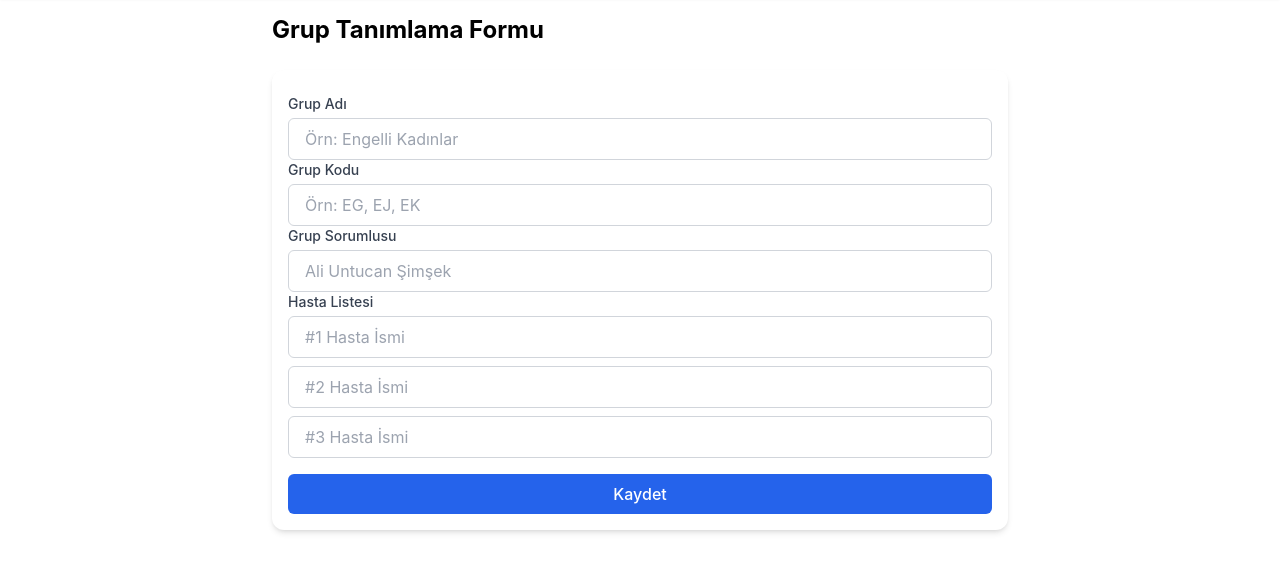
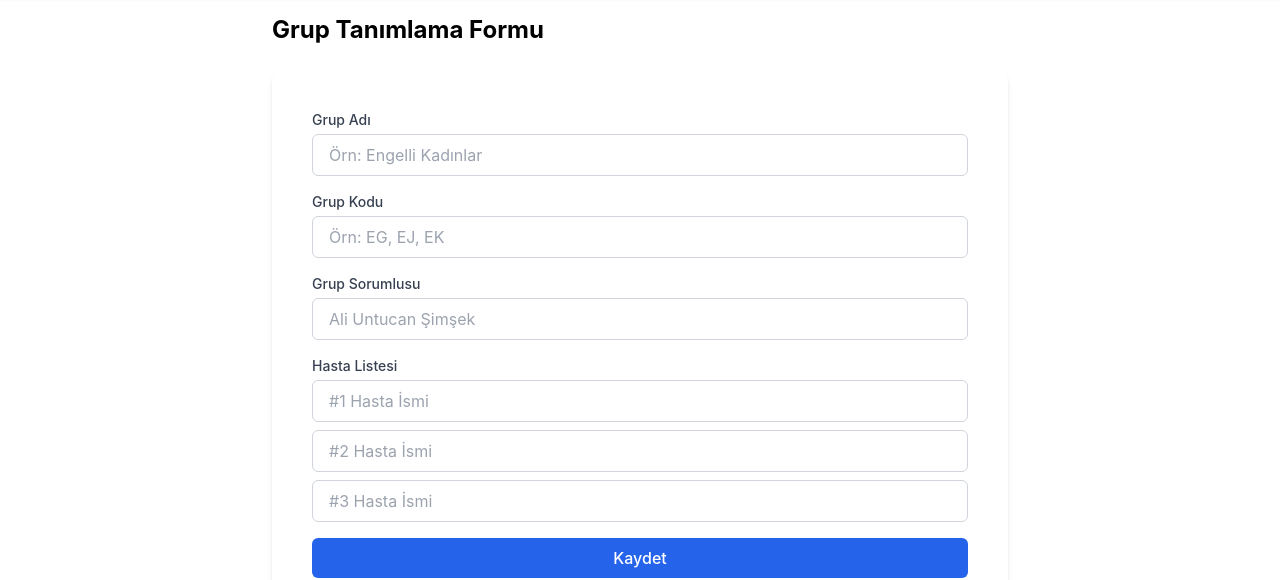
Before and after one commit to Cos1907/mukaddes-hys, a Next.js app: page /grup-tanimlama in a window 1280 px wide. Shown: the part 184-764 px from the top of the page. Built offline with nearby package versions, Linux system fonts and the light colour scheme.

Commit message:
fix: Card bileşenlerine className props eklendi

```diff
--- a/components/ui/card.tsx
+++ b/components/ui/card.tsx
@@ -1,10 +1,22 @@
+import { ReactNode, HTMLAttributes } from "react";
+import clsx from "clsx";
 
-import { ReactNode } from "react";
-
-export function Card({ children }: { children: ReactNode }) {
-  return <div className="bg-white rounded-xl shadow-md p-4">{children}</div>;
+interface CardProps extends HTMLAttributes<HTMLDivElement> {
+  children: ReactNode;
 }
 
-export function CardContent({ children }: { children: ReactNode }) {
-  return <div className="mt-2">{children}</div>;
+export function Card({ children, className, ...props }: CardProps) {
+  return (
+    <div className={clsx("bg-white rounded-xl shadow-md", className)} {...props}>
+      {children}
+    </div>
+  );
 }
+
+export function CardContent({ children, className, ...props }: CardProps) {
+  return (
+    <div className={clsx("p-4", className)} {...props}>
+      {children}
+    </div>
+  );
+}
```
